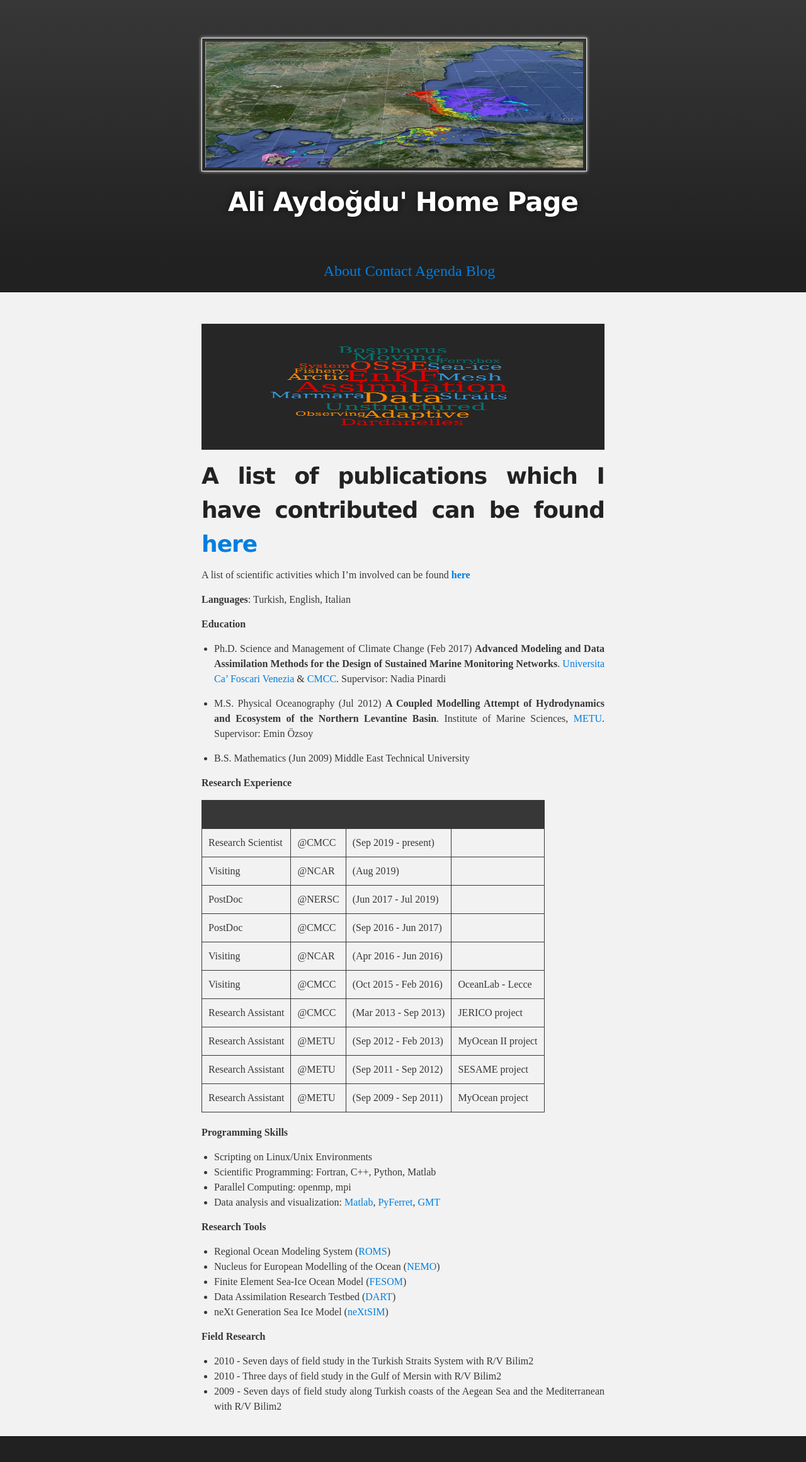
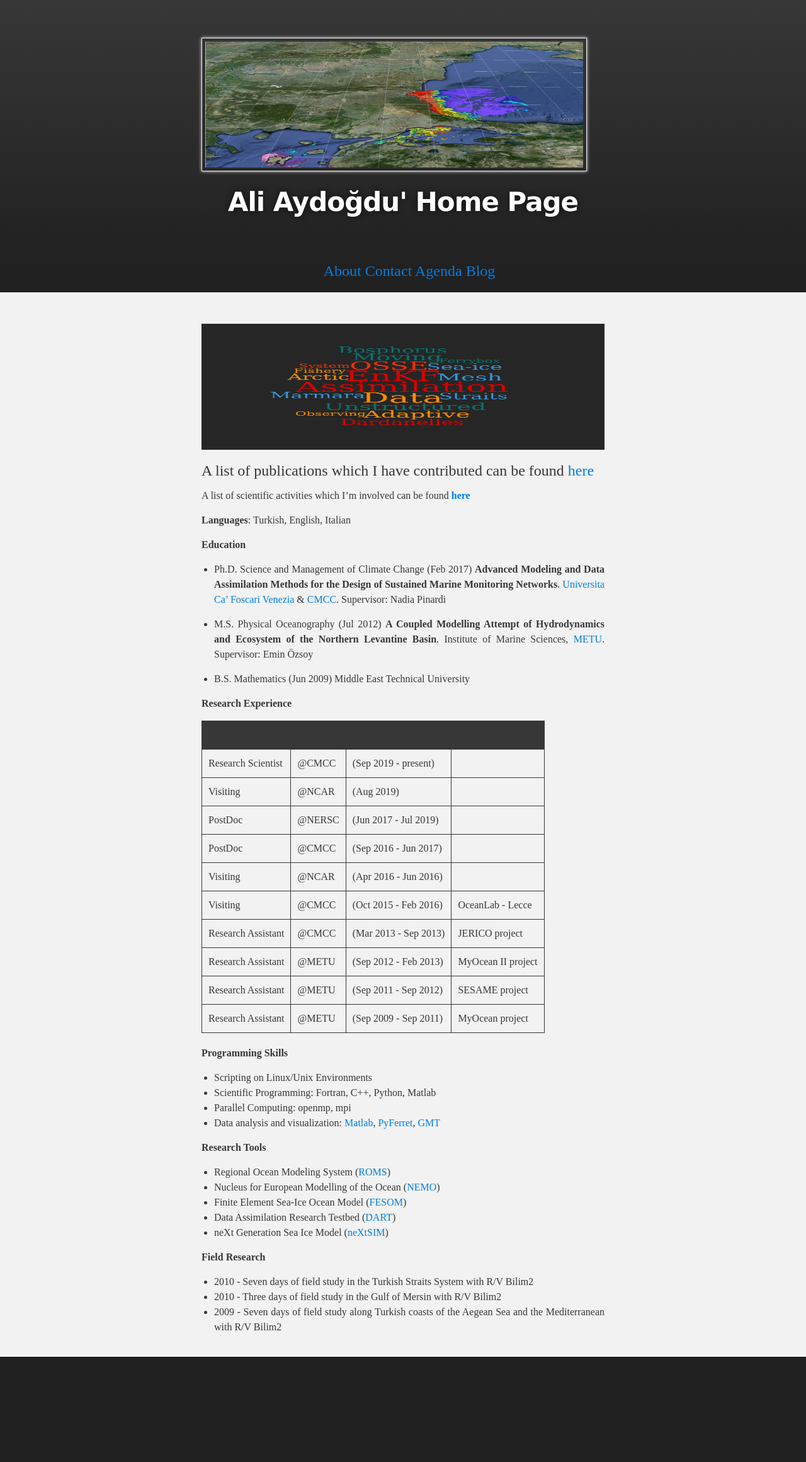
Before and after one commit to aydogduali/aydogduali.github.io, a Jekyll site: the page built from about/index.md, in a window 1280 px wide. Shown: the whole page at 63% size. Built offline with Jekyll 4.4.1, drawn with Linux system fonts in a browser that asks for light colours; the repository's description, which GitHub fills in, is left out; after the commit the page ends 2195 px from its top, so only the background shows below that.

Commit message:
increase font size

```diff
--- a/about/index.md
+++ b/about/index.md
@@ -3,7 +3,7 @@
 ---
 ![](../pics/wordcloud.png){:height="200px" width="640px"}
 
-# A list of publications which I have contributed can be found **[here](/about/publication)**
+<font size="+2">A list of publications which I have contributed can be found <a href="/about/publication">here</a></font>
 
 A list of scientific activities which I'm involved can be found **[here](/calendar/index)**
 
```
